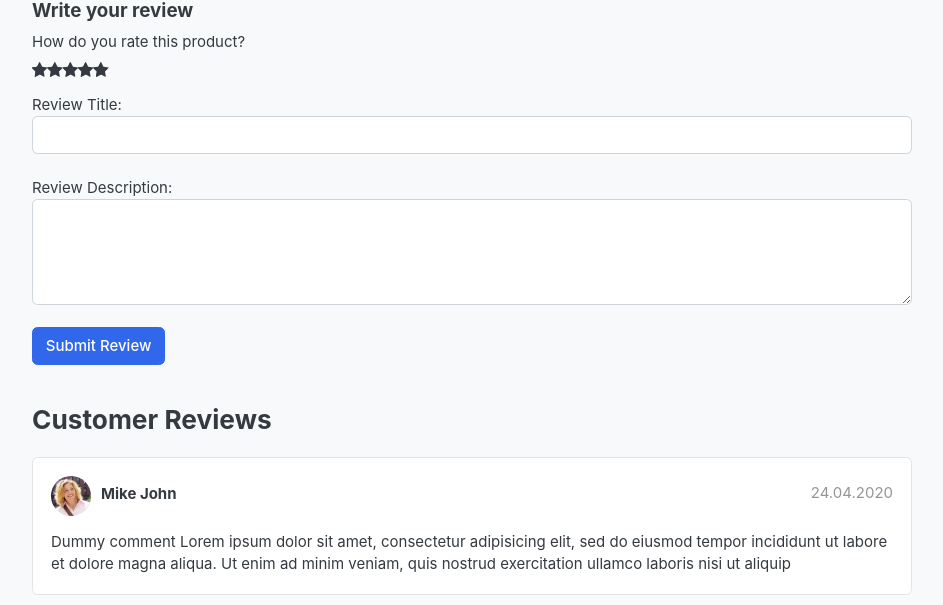
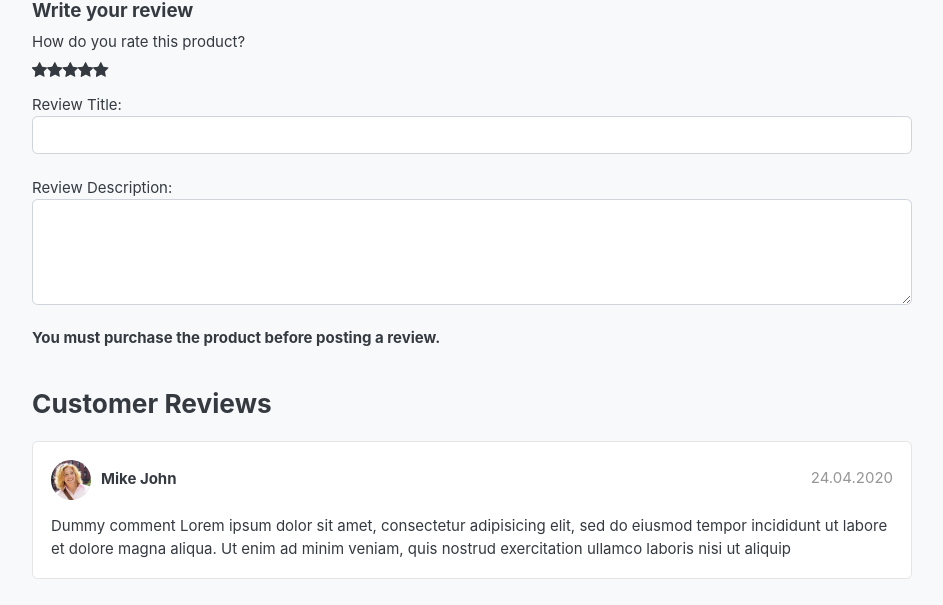
Before and after one commit to STRYKER316/ecom-kart-django, a Django app: template templates/store/product_detail.html in a window 1280 px wide. Shown: the part 643-1248 px from the top of the page, without its empty margins (18-961 px from the left). Run offline with Django 3.2, Linux system fonts and the light colour scheme; the template is opened without the code that fills it, so the values that code supplies are empty; the visitor is signed in with stand-in values (Sample User, id 1); parts of the project's set-up code (start-up, migrations or seed data) failed here and were passed over; some libraries are stand-ins or nearby versions; some web fonts are replaced.

Commit message:
Implement functionality to verify if user has purchased product before review

```diff
--- a/templates/store/product_detail.html
+++ b/templates/store/product_detail.html
@@ -103,9 +103,13 @@
                         <textarea class="form-control" name="review" rows="4"></textarea>
                         <br>
                         {% if user.is_authenticated %}
-                        <input type="submit" class="btn btn-primary" value="Submit Review">
+                            {% if order_product %}
+                            <input type="submit" class="btn btn-primary" value="Submit Review">
+                            {% else %}
+                            <p><strong>You must purchase the product before posting a review.</strong></p>
+                            {% endif %}
                         {% else %}
-                        <p>You must be logged in to post a review. <span><a href="{% url 'login' %}">Login Now?</a></span> </p>
+                        <p><strong>You must be logged in to post a review. <span><a href="{% url 'login' %}">Login Now?</a></span></strong> </p>
                         {% endif %}
 
                     </div>
```
Also changed, not shown: store/views.py (+7 -0 lines).
